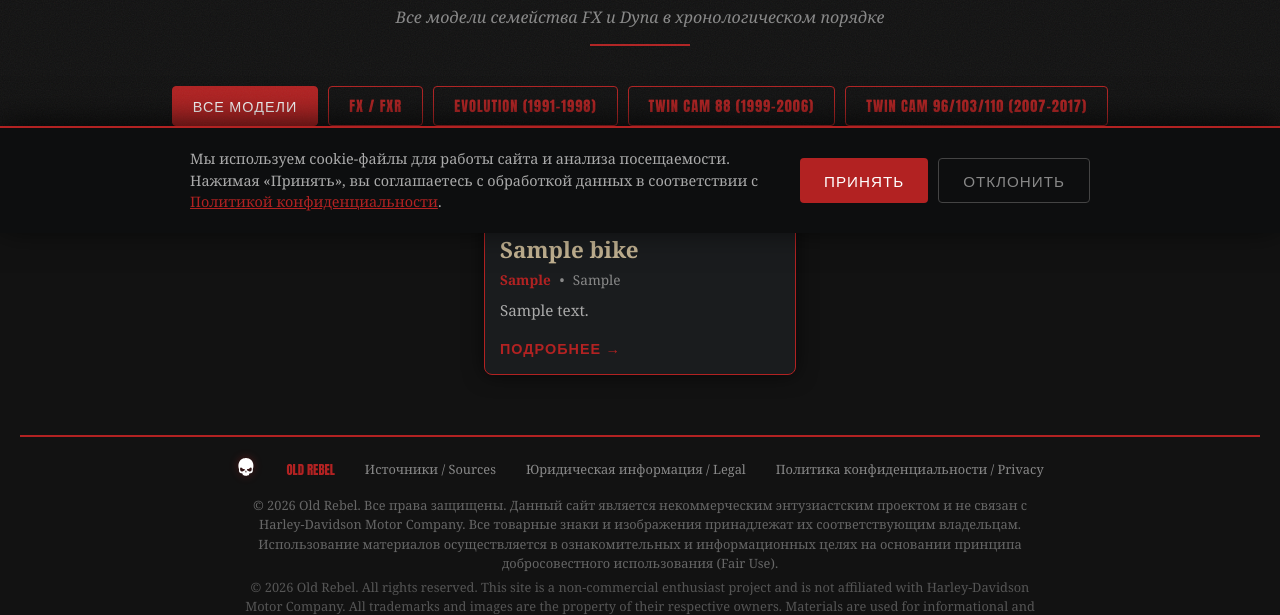
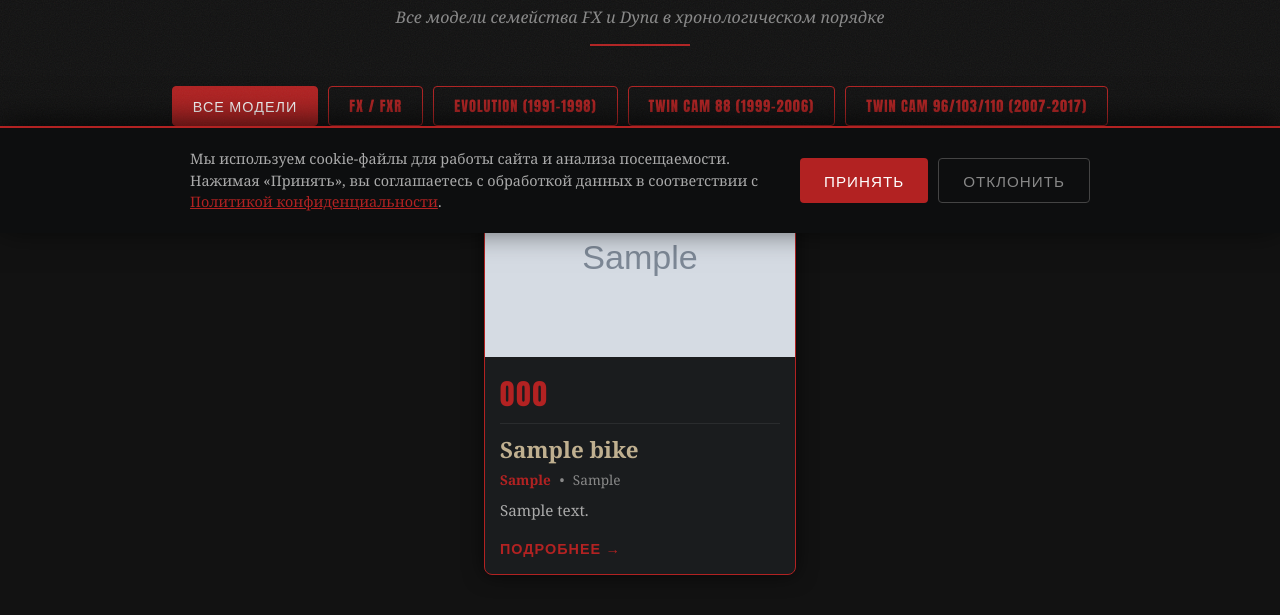
Before and after one commit to MADAO81/old-rebel, a Django app: page /models/ in a window 1280 px wide. Shown: the part 567-1182 px from the top of the page. Run offline with Django 5.2, Linux system fonts and the light colour scheme; tables that the repository leaves empty hold one stand-in row (values such as "Sample post"); grey boxes marked "Sample" are stand-in pictures.

Commit message:
Update models.html

```diff
--- a/templates/models.html
+++ b/templates/models.html
@@ -116,6 +116,17 @@
 
         {% for bike in bikes %}
         <div class="bike-card spotlight">
+            <!-- ФОТО МОДЕЛИ -->
+            {% if bike.image %}
+                <div style="margin: -15px -15px 15px -15px; height: 200px; overflow: hidden; border-radius: 8px 8px 0 0;">
+                    <img src="{{ bike.image.url }}" alt="{{ bike.name }}" style="width: 100%; height: 100%; object-fit: cover; display: block;">
+                </div>
+            {% else %}
+                <div style="margin: -15px -15px 15px -15px; height: 200px; background: #0d0e0f; display: flex; align-items: center; justify-content: center; border-radius: 8px 8px 0 0;">
+                    <span style="color: #444; font-family: 'Impact', sans-serif; font-size: 2rem; letter-spacing: 3px;">{{ bike.code }}</span>
+                </div>
+            {% endif %}
+
             <div style="
                 font-family: 'Impact', sans-serif;
                 font-size: 1.8rem;
```
